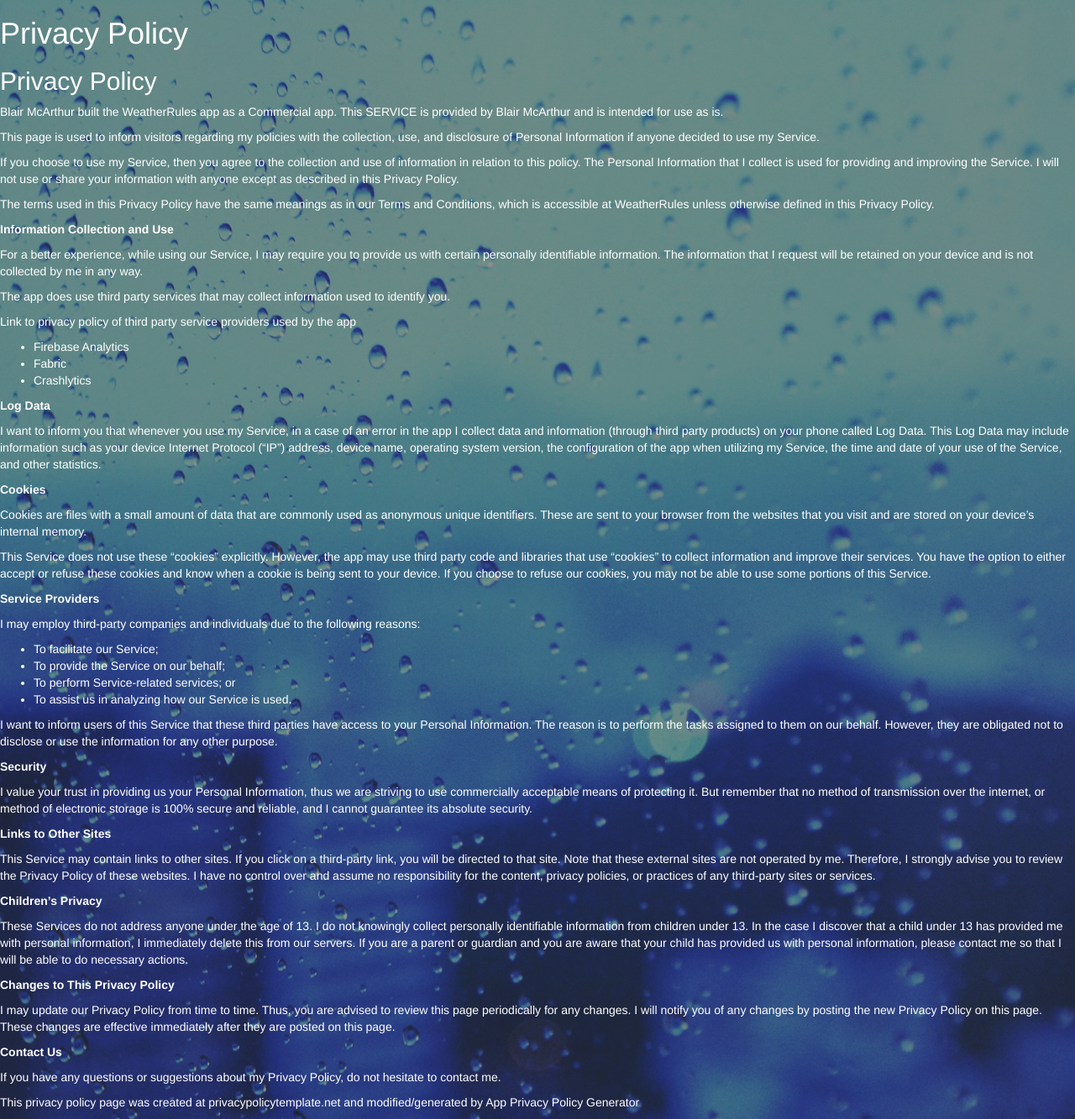
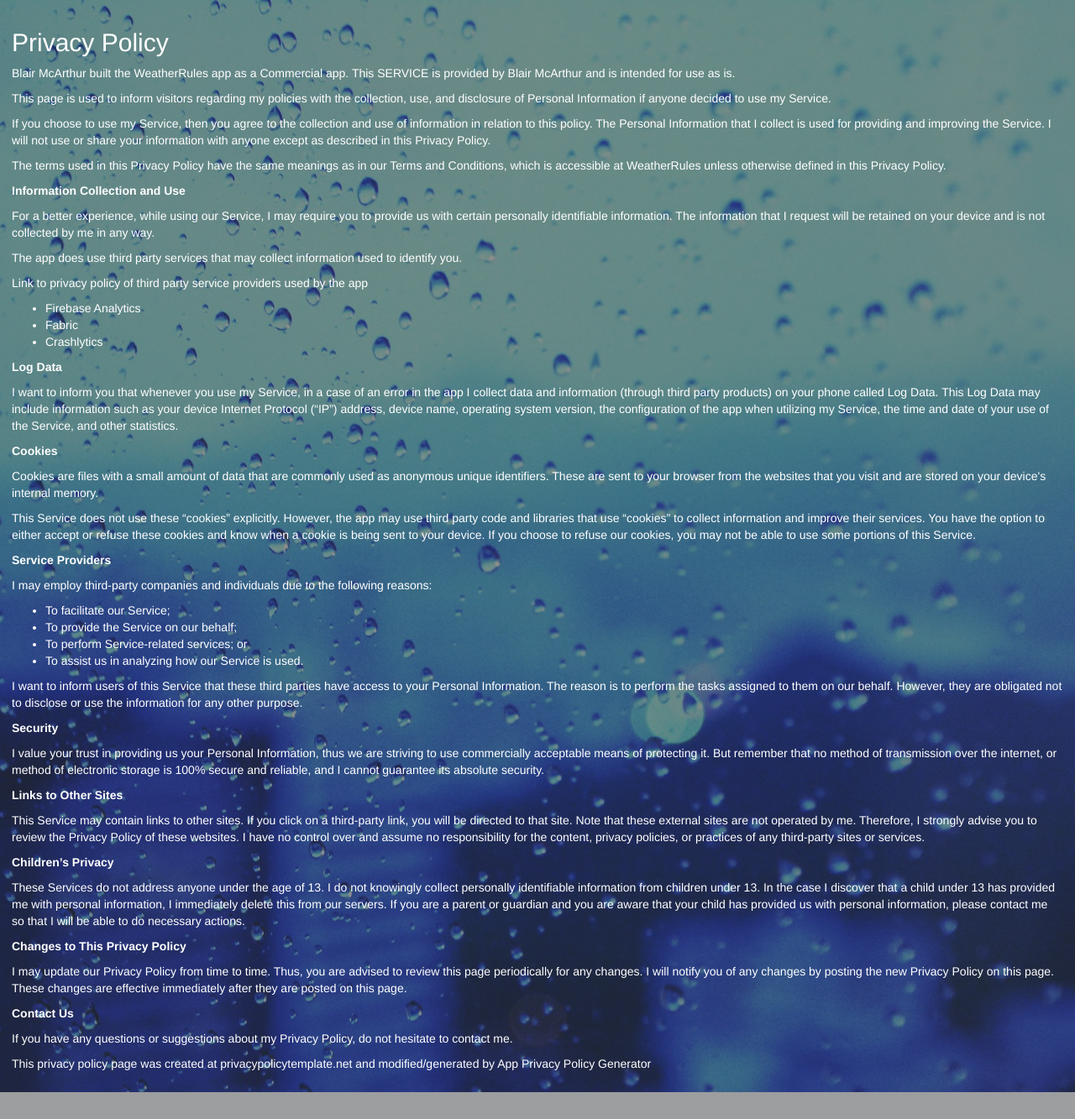
Before and after one commit to Noobish1/WeatherRules-Site, a Jekyll site: the page built from privacy-policy.html, in a window 1280 px wide. Shown: the whole page at 84% size. Built offline with Jekyll 4.4.1, drawn with Linux system fonts in a browser that asks for light colours; nearby versions of some CDN libraries; our own code applies the rules of GitHub Pages for plain Markdown files; after the commit the page ends 1301 px from its top, so only the background shows below that; part of the change alters nothing that is shown.

Commit message:
added a privacy policy

```diff
--- a/_config.yml
+++ b/_config.yml
@@ -65,7 +65,7 @@ device: iphone-x-space-gray-vertical # REQUIRED
 #
 # Theme Settings
 #
-background_color: "#8e867b" # Optional
+background_color: "#3b6d85" # Optional
 background_image: /images/backgrounds/blue-rain.jpg # Optional - Use Relative path e.g. images/backgrounds/image.jpg
 text_color: white # Optional
 link_color: white # Optional
--- /dev/null
+++ b/privacy-policy.html
@@ -0,0 +1,66 @@
+---
+layout: default
+title: Privacy Policy
+---
+
+<!DOCTYPE html>
+    <html>
+    <head>
+      <meta charset='utf-8'>
+      <meta name='viewport' content='width=device-width'>
+      <title>Privacy Policy</title>
+      <style> body { font-family: 'Helvetica Neue', Helvetica, Arial, sans-serif; padding:1em; } </style>
+    </head>
+    <body>
+    <h2>Privacy Policy</h2> <p> Blair McArthur built the WeatherRules app as a Commercial app. This SERVICE is provided by
+                    Blair McArthur  and is intended for use as is.
+                  </p> <p>This page is used to inform visitors regarding my policies with the collection, use, and disclosure
+                    of Personal Information if anyone decided to use my Service.
+                  </p> <p>If you choose to use my Service, then you agree to the collection and use of information in
+                    relation to this policy. The Personal Information that I collect is used for providing and improving
+                    the Service. I will not use or share your information with anyone except as described
+                    in this Privacy Policy.
+                  </p> <p>The terms used in this Privacy Policy have the same meanings as in our Terms and Conditions, which is
+                    accessible at WeatherRules unless otherwise defined in this Privacy Policy.
+                  </p> <p><strong>Information Collection and Use</strong></p> <p>For a better experience, while using our Service, I may require you to provide us with certain
+                    personally identifiable information. The information that I request will be retained on your device and is not collected by me in any way.
+                  </p> <p>The app does use third party services that may collect information used to identify you.</p> <div><p>Link to privacy policy of third party service providers used by the app</p> <ul><!----><!----><li><a href="https://firebase.google.com/policies/analytics" target="_blank">Firebase Analytics</a></li><!----><li><a href="https://fabric.io/privacy" target="_blank">Fabric</a></li><li><a href="http://try.crashlytics.com/terms/privacy-policy.pdf" target="_blank">Crashlytics</a></li><!----><!----></ul></div> <p><strong>Log Data</strong></p> <p> I want to inform you that whenever you use my Service, in a case of
+                    an error in the app I collect data and information (through third party products) on your phone
+                    called Log Data. This Log Data may include information such as your device Internet Protocol (“IP”) address,
+                    device name, operating system version, the configuration of the app when utilizing my Service,
+                    the time and date of your use of the Service, and other statistics.
+                  </p> <p><strong>Cookies</strong></p> <p>Cookies are files with a small amount of data that are commonly used as anonymous unique identifiers.
+                    These are sent to your browser from the websites that you visit and are stored on your device's internal
+                    memory.
+                  </p> <p>This Service does not use these “cookies” explicitly. However, the app may use third party code and
+                    libraries that use “cookies” to collect information and improve their services. You have the option to
+                    either accept or refuse these cookies and know when a cookie is being sent to your device. If you choose
+                    to refuse our cookies, you may not be able to use some portions of this Service.
+                  </p> <p><strong>Service Providers</strong></p> <p> I may employ third-party companies and individuals due to the following reasons:</p> <ul><li>To facilitate our Service;</li> <li>To provide the Service on our behalf;</li> <li>To perform Service-related services; or</li> <li>To assist us in analyzing how our Service is used.</li></ul> <p> I want to inform users of this Service that these third parties have access to
+                    your Personal Information. The reason is to perform the tasks assigned to them on our behalf. However,
+                    they are obligated not to disclose or use the information for any other purpose.
+                  </p> <p><strong>Security</strong></p> <p> I value your trust in providing us your Personal Information, thus we are striving
+                    to use commercially acceptable means of protecting it. But remember that no method of transmission over
+                    the internet, or method of electronic storage is 100% secure and reliable, and I cannot guarantee
+                    its absolute security.
+                  </p> <p><strong>Links to Other Sites</strong></p> <p>This Service may contain links to other sites. If you click on a third-party link, you will be directed
+                    to that site. Note that these external sites are not operated by me. Therefore, I strongly
+                    advise you to review the Privacy Policy of these websites. I have no control over
+                    and assume no responsibility for the content, privacy policies, or practices of any third-party sites
+                    or services.
+                  </p> <p><strong>Children’s Privacy</strong></p> <p>These Services do not address anyone under the age of 13. I do not knowingly collect
+                    personally identifiable information from children under 13. In the case I discover that a child
+                    under 13 has provided me with personal information, I immediately delete this from
+                    our servers. If you are a parent or guardian and you are aware that your child has provided us with personal
+                    information, please contact me so that I will be able to do necessary actions.
+                  </p> <p><strong>Changes to This Privacy Policy</strong></p> <p> I may update our Privacy Policy from time to time. Thus, you are advised to review
+                    this page periodically for any changes. I will notify you of any changes by posting
+                    the new Privacy Policy on this page. These changes are effective immediately after they are posted on
+                    this page.
+                  </p> <p><strong>Contact Us</strong></p> <p>If you have any questions or suggestions about my Privacy Policy, do not hesitate to contact
+                    me.
+                  </p> <p>This privacy policy page was created at <a href="https://privacypolicytemplate.net" target="_blank">privacypolicytemplate.net</a>
+                    and modified/generated by <a href="https://app-privacy-policy-generator.firebaseapp.com/" target="_blank">App
+                      Privacy Policy Generator</a></p>
+    </body>
+    </html>
--- a/privacy-policy.md
+++ /dev/null
@@ -1,64 +0,0 @@
-## Privacy Policy
-
-Blair McArthur built the WeatherRules app as a Commercial app. This SERVICE is provided by Blair McArthur and is intended for use as is.
-
-This page is used to inform visitors regarding my policies with the collection, use, and disclosure of Personal Information if anyone decided to use my Service.
-
-If you choose to use my Service, then you agree to the collection and use of information in relation to this policy. The Personal Information that I collect is used for providing and improving the Service. I will not use or share your information with anyone except as described in this Privacy Policy.
-
-The terms used in this Privacy Policy have the same meanings as in our Terms and Conditions, which is accessible at WeatherRules unless otherwise defined in this Privacy Policy.
-
-**Information Collection and Use**
-
-For a better experience, while using our Service, I may require you to provide us with certain personally identifiable information. The information that I request will be retained on your device and is not collected by me in any way.
-
-The app does use third party services that may collect information used to identify you.
-
-Link to privacy policy of third party service providers used by the app
-
-*   [Firebase Analytics](https://firebase.google.com/policies/analytics)
-*   [Fabric](https://fabric.io/privacy)
-*   [Crashlytics](http://try.crashlytics.com/terms/privacy-policy.pdf)
-
-**Log Data**
-
-I want to inform you that whenever you use my Service, in a case of an error in the app I collect data and information (through third party products) on your phone called Log Data. This Log Data may include information such as your device Internet Protocol (“IP”) address, device name, operating system version, the configuration of the app when utilizing my Service, the time and date of your use of the Service, and other statistics.
-
-**Cookies**
-
-Cookies are files with a small amount of data that are commonly used as anonymous unique identifiers. These are sent to your browser from the websites that you visit and are stored on your device's internal memory.
-
-This Service does not use these “cookies” explicitly. However, the app may use third party code and libraries that use “cookies” to collect information and improve their services. You have the option to either accept or refuse these cookies and know when a cookie is being sent to your device. If you choose to refuse our cookies, you may not be able to use some portions of this Service.
-
-**Service Providers**
-
-I may employ third-party companies and individuals due to the following reasons:
-
-*   To facilitate our Service;
-*   To provide the Service on our behalf;
-*   To perform Service-related services; or
-*   To assist us in analyzing how our Service is used.
-
-I want to inform users of this Service that these third parties have access to your Personal Information. The reason is to perform the tasks assigned to them on our behalf. However, they are obligated not to disclose or use the information for any other purpose.
-
-**Security**
-
-I value your trust in providing us your Personal Information, thus we are striving to use commercially acceptable means of protecting it. But remember that no method of transmission over the internet, or method of electronic storage is 100% secure and reliable, and I cannot guarantee its absolute security.
-
-**Links to Other Sites**
-
-This Service may contain links to other sites. If you click on a third-party link, you will be directed to that site. Note that these external sites are not operated by me. Therefore, I strongly advise you to review the Privacy Policy of these websites. I have no control over and assume no responsibility for the content, privacy policies, or practices of any third-party sites or services.
-
-**Children’s Privacy**
-
-These Services do not address anyone under the age of 13\. I do not knowingly collect personally identifiable information from children under 13\. In the case I discover that a child under 13 has provided me with personal information, I immediately delete this from our servers. If you are a parent or guardian and you are aware that your child has provided us with personal information, please contact me so that I will be able to do necessary actions.
-
-**Changes to This Privacy Policy**
-
-I may update our Privacy Policy from time to time. Thus, you are advised to review this page periodically for any changes. I will notify you of any changes by posting the new Privacy Policy on this page. These changes are effective immediately after they are posted on this page.
-
-**Contact Us**
-
-If you have any questions or suggestions about my Privacy Policy, do not hesitate to contact me.
-
-This privacy policy page was created at [privacypolicytemplate.net](https://privacypolicytemplate.net) and modified/generated by [App Privacy Policy Generator](https://app-privacy-policy-generator.firebaseapp.com/)
```
